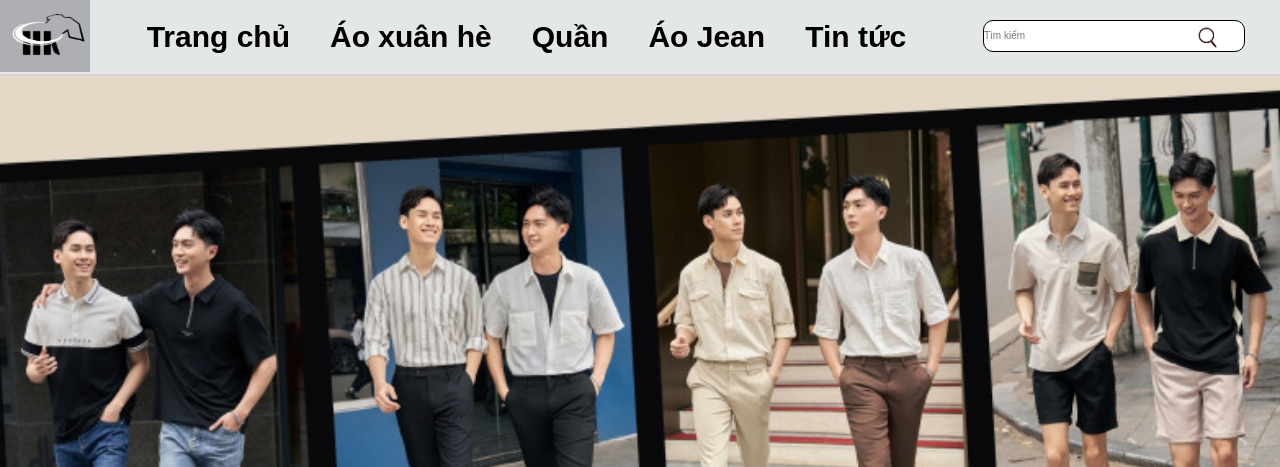
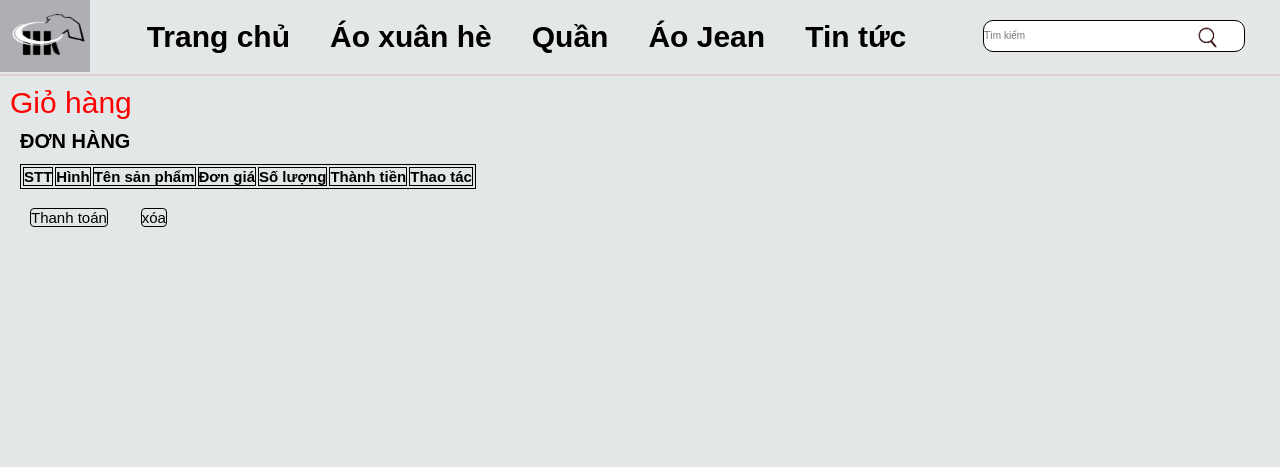
Before and after one commit to 03-PRO1014-WD18312/Nhom11_WebBanHang_HKC, a PHP site: page /index.php?act=giohang in a window 1280 px wide. Shown: the part 42-509 px from the top of the page. After the commit the page ends 269 px from the top, so only its background shows below. Run offline with PHP 8.4, Linux system fonts and the light colour scheme; tables that the repository leaves empty or names only in its code hold one stand-in row (values such as "Sample post"); grey boxes marked "Sample" are stand-in pictures; lists and menus that the app fills with data are empty; some libraries are stand-ins or nearby versions.

Commit message:
add-giohang

```diff
--- a/cs.php
+++ b/cs.php
@@ -17,11 +17,11 @@
             <div class="header1">
                 <div class="header1">
                     <img class="a" src="upload/tải xuống.png" alt="">
-                    <a href="login.html">Tài khoản</a>
+                    <a href="tkmk.php">Tài khoản</a>
                 </div>
                 <div class="header1">
                     <img class="a" src="upload/tải xuống (1).png" alt="">
-                    <a href="giohang.html">Giỏ hàng</a>
+                    <a href="view/giohang.php">Giỏ hàng</a>
                 </div>
             </div>
         </div>
--- a/huongdan.php
+++ b/huongdan.php
@@ -17,11 +17,11 @@
             <div class="header1">
                 <div class="header1">
                     <img class="a" src="upload/tải xuống.png" alt="">
-                    <a href="login.html">Tài khoản</a>
+                    <a href="tkmk.php">Tài khoản</a>
                 </div>
                 <div class="header1">
                     <img class="a" src="upload/tải xuống (1).png" alt="">
-                    <a href="giohang.html">Giỏ hàng</a>
+                    <a href="view/giohang.php">Giỏ hàng</a>
                 </div>
             </div>
         </div>
--- a/index.php
+++ b/index.php
@@ -1,5 +1,7 @@
 <?php
 session_start();
+ob_start();
+
 include "model/pdo.php";
 include "model/sanpham.php";
 include "model/danhmuc.php";
@@ -10,6 +12,7 @@
 
 if(!isset($_SESSION['giohangcuatoi'])) $_SESSION['giohangcuatoi']=[];
 if(!isset($_SESSION['donhangcuatoi'])) $_SESSION['donhangcuatoi']=[];
+
 
 $spnew = loadall_sanpham_home();
 $dsdm = loadall_danhmuc();
@@ -103,10 +106,18 @@
                 $price = $_POST['id'];
                 $soluong = 1;
                 $ttien = $soluong * $price;
-                $spadd = [$id, $name, $img, $price, $soluong, $ttien];
-                array_push($_SESSION['giohangcuatoi'],$spadd);
+                $spadd = array($id, $name, $img, $price, $soluong,);
+                $_SESSION['giohangcuatoi'][]=$spadd;
+
             }
-            include "giohang.php";
+            include "view/giohang.php";
+            break;
+            case 'giohang':
+                include "view/giohang.php";
+                break;
+        case 'deletegh':
+            if (isset($_SESSION['giohangcuatoi'])) unset($_SESSION['giohangcuatoi']);
+            header('location: index.php');
             break;
         case "muangay":
             if (isset($_POST['muangay']) && ($_POST['muangay'])) {
--- a/thongtin.php
+++ b/thongtin.php
@@ -18,11 +18,11 @@
             <div class="header1">
                 <div class="header1">
                     <img class="a" src="upload/tải xuống.png" alt="">
-                    <a href="login.html">Tài khoản</a>
+                    <a href="tkmk.php">Tài khoản</a>
                 </div>
                 <div class="header1">
                     <img class="a" src="upload/tải xuống (1).png" alt="">
-                    <a href="giohang.html">Giỏ hàng</a>
+                    <a href="giohang.php">Giỏ hàng</a>
                 </div>
             </div>
         </div>
--- /dev/null
+++ b/view/giohang.php
@@ -0,0 +1,87 @@
+<?php
+
+    $html_cart='';
+    $i=1;
+    foreach ($_SESSION['giohangcuatoi'] as $spadd) {
+
+        $ttien=$spadd[3]*$spadd[4];
+        $html_cart.='
+        <tr>
+        <td>'.$i.'</td>
+        <td><img src="' . $spadd[2] . '" alt="" style="width: 50px;"></td>
+        <td>'.$spadd[1].'</td>
+        <td>'.$spadd[3].'</td>
+        <td>'.$spadd[4].'</td>
+        <td>'.$ttien.'</td>
+        <td>xóa</td>
+    </tr>
+
+        ';
+    $i++;
+    }
+?>
+
+<div class="containerfull">
+    <div class="giohang">Giỏ hàng</div>
+</div>
+    <section class="container">
+        <div class="container2">
+            <div class="cart">
+                <h2>ĐƠN HÀNG</h2>
+                <table>
+                    <tr>
+                        <th>STT</th>
+                        <th>Hình</th>
+                        <th>Tên sản phẩm</th>
+                        <th>Đơn giá</th>
+                        <th>Số lượng</th>
+                        <th>Thành tiền</th>
+                        <th>Thao tác</th>
+                    </tr>
+                        <?=$html_cart;?>
+                        <br>
+
+                </table>
+            </div>
+
+        </div>
+        <div class="clxt"><a class="xt" href="#">Thanh toán</a>  <a class="xt" href="index.php?act=deletegh">xóa</a></div>
+    </section>
+<style>
+    .giohang{
+        font-size: 30px;
+        margin: 10px;
+        color: red;
+    }
+    .cart{
+        margin-left: 20px;
+    }
+    h2{
+        font-size: 20px;
+    }
+    table{
+        border:1px solid #000;
+    }
+    th{
+
+        border:1px solid #000;
+        font-size: 15px;
+    }
+    td{
+        border:1px solid #000;
+        text-align: center;
+        font-size: 15px;
+    }
+    .clxt{
+        margin-top: 20px;
+    }
+    .xt{
+        font-size: 15px;
+        margin-left: 30px;
+        border: 1px solid black;
+        border-radius: 4px;
+    }
+    .xt:hover{
+        background-color: #bbb;
+    }
+</style>
--- a/view/header.php
+++ b/view/header.php
@@ -18,11 +18,11 @@
             <div class="header1">
                 <div class="header1">
                     <img class="a" src="upload/tải xuống.png" alt="">
-                    <a href="login.html">Tài khoản</a>
+                    <a href="tkmk.php">Tài khoản</a>
                 </div>
                 <div class="header1">
                     <img class="a" src="upload/tải xuống (1).png" alt="">
-                    <a href="giohang.html">Giỏ hàng</a>
+                    <a href="index.php?act=giohang">Giỏ hàng</a>
                 </div>
             </div>
         </div>
```
Also changed, not shown: css/css.css (line endings or trailing spaces), giohang.php (deleted).
